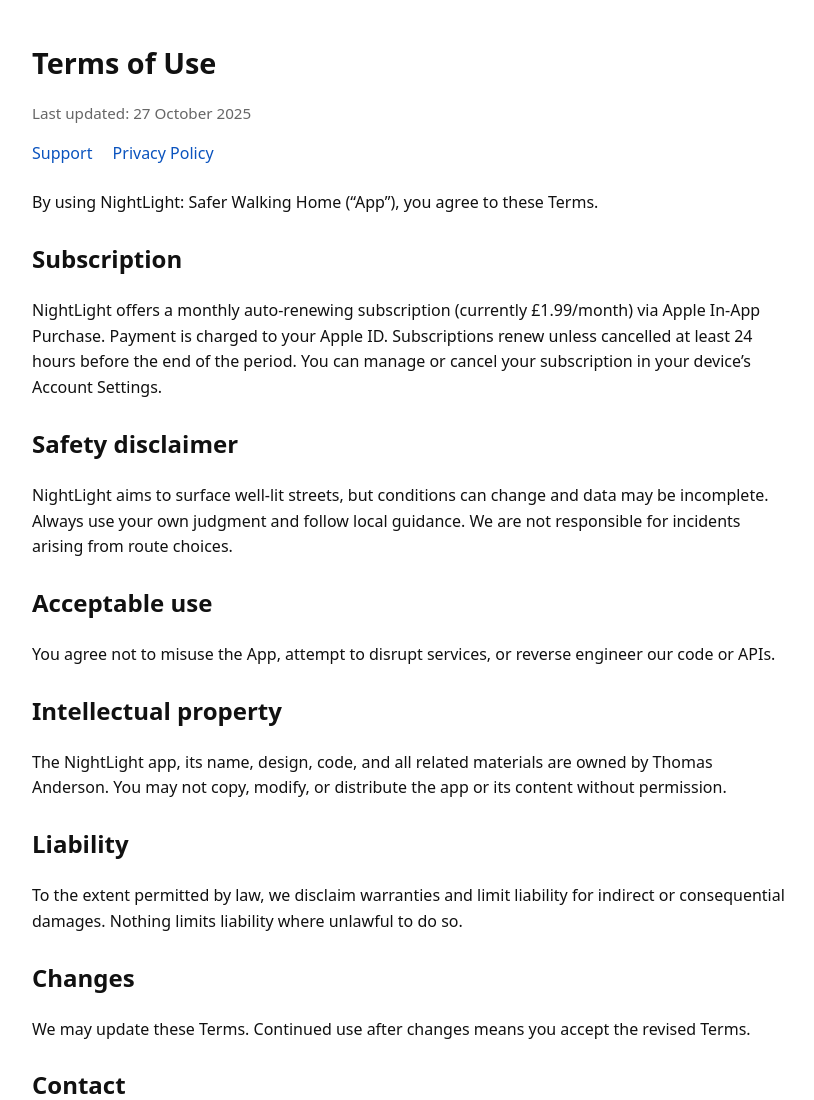
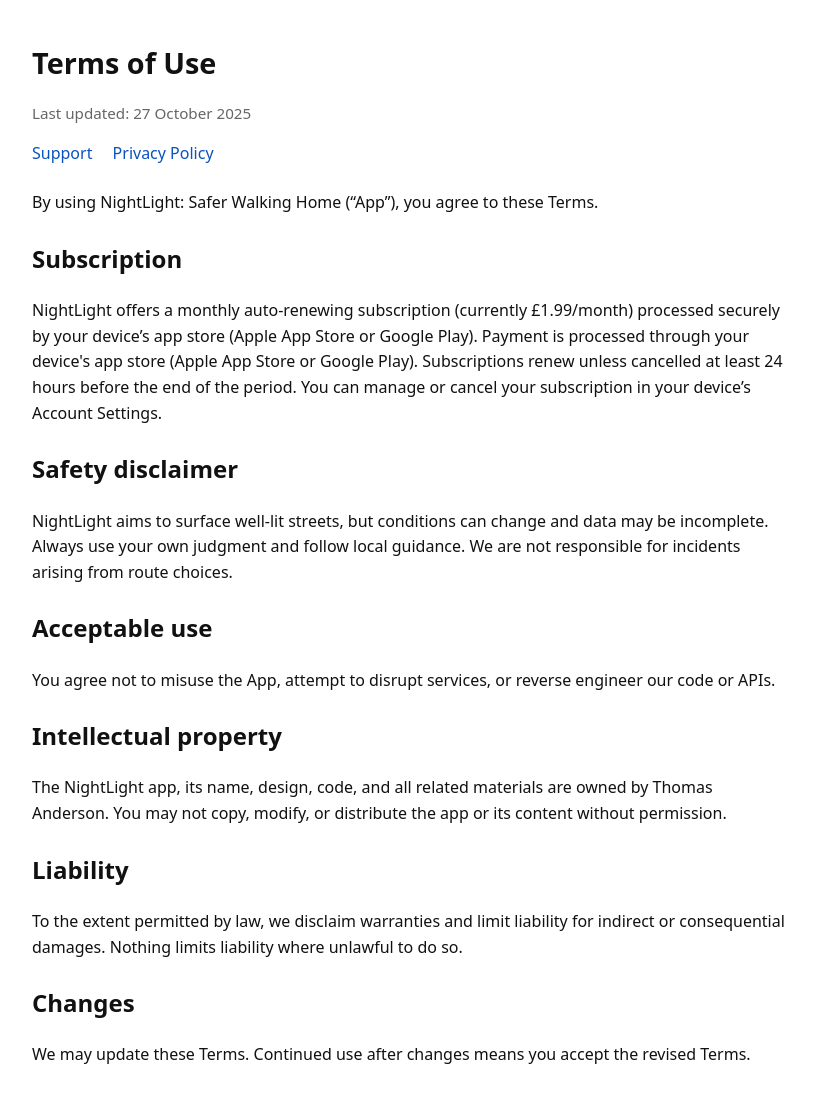
Before and after one commit to TomAnderson94/nightlight-site, a plain HTML site: page terms.html in a window 1280 px wide. Shown: the top 1100 px of the page, without its empty margins (228-1042 px from the left). Drawn offline with Linux system fonts and the light colour scheme.

Commit message:
Update terms.html

```diff
--- a/terms.html
+++ b/terms.html
@@ -25,7 +25,7 @@
   <p>By using NightLight: Safer Walking Home (“App”), you agree to these Terms.</p>
 
   <h2>Subscription</h2>
-  <p>NightLight offers a monthly auto-renewing subscription (currently £1.99/month) via Apple In-App Purchase. Payment is charged to your Apple ID. Subscriptions renew unless cancelled at least 24 hours before the end of the period. You can manage or cancel your subscription in your device’s Account Settings.</p>
+  <p>NightLight offers a monthly auto-renewing subscription (currently £1.99/month) processed securely by your device’s app store (Apple App Store or Google Play). Payment is processed through your device's app store (Apple App Store or Google Play). Subscriptions renew unless cancelled at least 24 hours before the end of the period. You can manage or cancel your subscription in your device’s Account Settings.</p>
 
   <h2>Safety disclaimer</h2>
   <p>NightLight aims to surface well-lit streets, but conditions can change and data may be incomplete. Always use your own judgment and follow local guidance. We are not responsible for incidents arising from route choices.</p>
```
